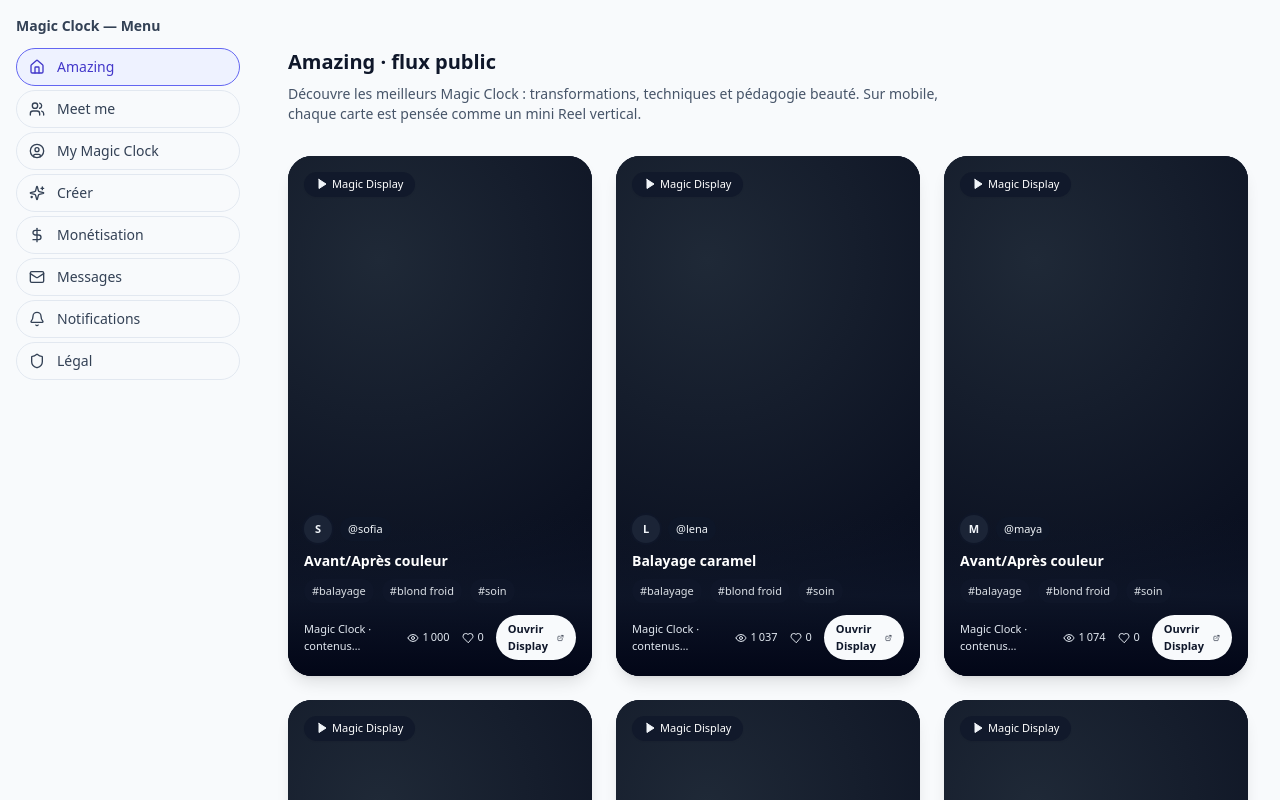
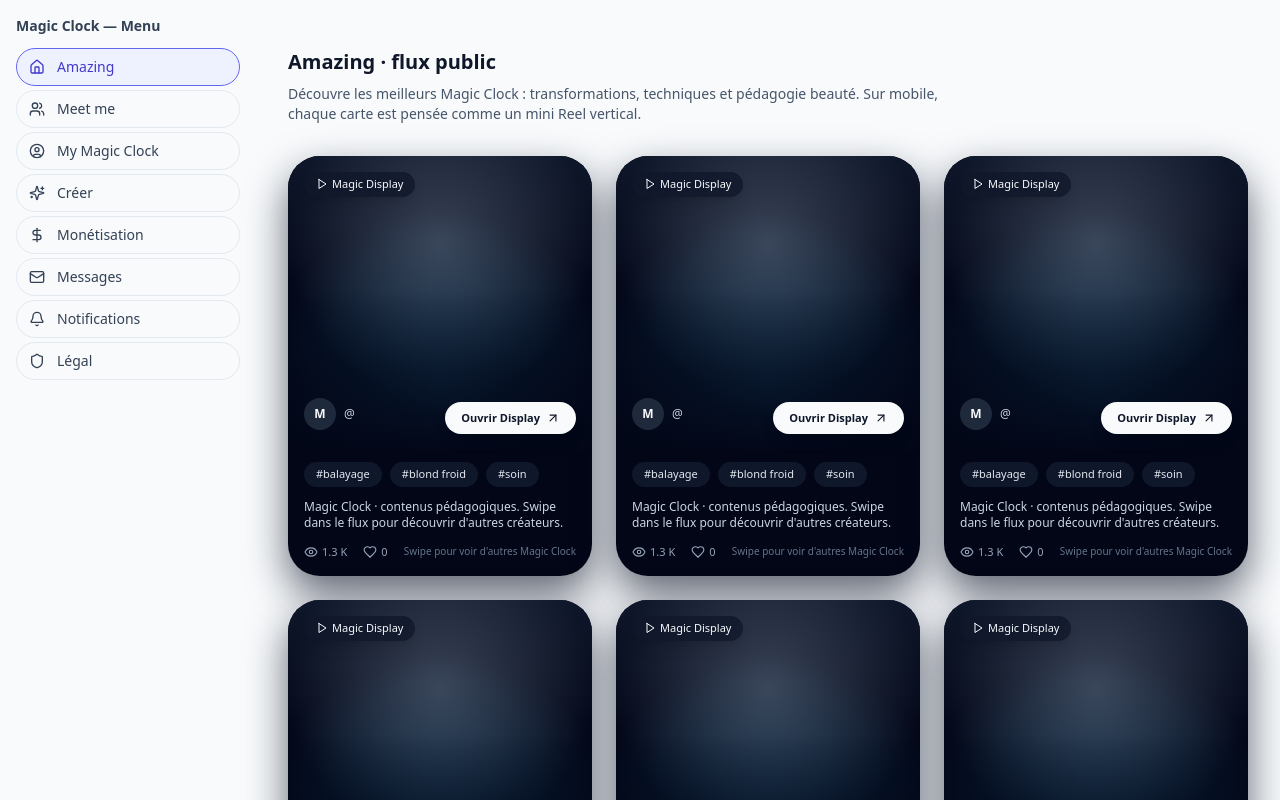
Before and after one commit to welcome-magic-clock/magic-clock-web-mvp, a Next.js app: page / in a window 1280 px wide. Shown: the top 800 px of the page. Built offline with nearby package versions, Linux system fonts and the light colour scheme.

Commit message:
Update MediaCard.tsx

```diff
--- a/components/MediaCard.tsx
+++ b/components/MediaCard.tsx
@@ -1,130 +1,145 @@
 "use client";
 
 import Link from "next/link";
-import Image from "next/image";
-import { Play, ExternalLink, Heart, Eye } from "lucide-react";
+import { Play, ArrowUpRight, Eye, Heart } from "lucide-react";
 
-export type MediaCardProps = {
-  content: any; // MVP : on accepte tout, on lit seulement les champs utiles
+type MediaCardProps = {
+  item: {
+    id: number | string;
+    title: string;
+    user: string;
+    avatarInitials?: string;
+    tags?: string[];
+    views?: number;
+    likes?: number;
+    type?: "VIDEO" | "PHOTO";
+    access?: "FREE" | "PPV" | "SUB";
+    language?: string;
+    description?: string;
+  };
 };
 
-export default function MediaCard({ content }: MediaCardProps) {
-  const id = content?.id ?? 0;
-  const title = content?.title ?? "Avant/Après couleur";
-  const user = content?.user ?? "sofia";
-  const avatarUrl = content?.avatarUrl as string | undefined;
-  const thumbnailUrl = content?.thumbnailUrl as string | undefined;
-  const tags: string[] = content?.tags ?? [
-    "#balayage",
-    "#blond froid",
-    "#soin",
-  ];
-  const views = content?.views ?? 1000;
-  const likes = content?.likes ?? 0;
+function formatCount(n?: number) {
+  if (!n || n <= 0) return "0";
+  if (n >= 1_000_000) return `${(n / 1_000_000).toFixed(1)} M`;
+  if (n >= 1_000) return `${(n / 1_000).toFixed(1)} K`;
+  return n.toString();
+}
+
+export default function MediaCard({ item }: MediaCardProps) {
+  const {
+    id,
+    title,
+    user,
+    avatarInitials = user?.[0]?.toUpperCase?.() ?? "M",
+    tags = ["balayage", "blond froid", "soin"],
+    views = 1330,
+    likes = 0,
+    description = "Magic Clock · contenus pédagogiques. Swipe dans le flux pour découvrir d'autres créateurs.",
+  } = item ?? {};
+
+  const hrefDisplay = `/display/${id}`;
 
   return (
-    <article className="w-full max-w-[480px] mx-auto">
-      <div className="relative w-full overflow-hidden rounded-3xl bg-slate-900 text-white shadow-lg">
-        {/* Zone média verticale */}
-        <div className="relative h-[520px] w-full bg-slate-900">
-          {thumbnailUrl ? (
-            <Image
-              src={thumbnailUrl}
-              alt={title}
-              fill
-              className="object-cover"
-              sizes="(max-width: 640px) 100vw, 480px"
-            />
-          ) : (
-            // Fallback visuel Magic Clock (dégradé)
-            <div className="absolute inset-0 bg-[radial-gradient(circle_at_30%_20%,#1f2937,#020617)]" />
-          )}
+    <article
+      className="
+        snap-start
+        rounded-[32px]
+        bg-slate-950
+        text-slate-50
+        shadow-[0_18px_40px_rgba(15,23,42,0.65)]
+        overflow-hidden
+        flex flex-col
+        min-h-[70vh]
+        sm:min-h-[420px]
+      "
+    >
+      {/* Zone média (plein écran vertical sur mobile) */}
+      <div className="relative flex-1 bg-gradient-to-b from-slate-900 via-slate-950 to-slate-950">
+        {/* Faux média : halo au centre pour rappeler la future vidéo / image */}
+        <div className="absolute inset-0">
+          <div className="h-full w-full bg-[radial-gradient(circle_at_50%_30%,rgba(148,163,184,0.35),transparent_60%),radial-gradient(circle_at_50%_80%,rgba(56,189,248,0.25),transparent_65%)]" />
+        </div>
 
         {/* Badge Magic Display */}
-          <div className="absolute left-4 top-3 sm:top-4 z-20">
-            <span className="inline-flex items-center gap-1 rounded-full bg-slate-900/80 px-3 py-1 text-[11px] font-medium shadow-sm">
-              <Play className="h-3 w-3 fill-slate-100 text-slate-100" />
-              <span>Magic Display</span>
+        <div className="pointer-events-none absolute left-4 top-4 z-10">
+          <span className="inline-flex items-center gap-1 rounded-full bg-slate-900/80 px-3 py-1 text-[11px] font-medium text-slate-50 shadow-lg">
+            <Play className="h-3 w-3" />
+            Magic Display
           </span>
         </div>
 
-          {/* Overlay gradient bas */}
-          <div className="pointer-events-none absolute inset-x-0 bottom-0 h-40 bg-gradient-to-t from-slate-950/95 via-slate-900/70 to-transparent" />
+        {/* Dégradé en bas pour lire le texte */}
+        <div className="pointer-events-none absolute inset-x-0 bottom-0 h-40 bg-gradient-to-t from-slate-950/95 via-slate-950/60 to-transparent" />
 
-          {/* Infos créateur + titre + CTA */}
-          <div className="absolute inset-x-0 bottom-0 z-20 px-4 pb-4 pt-16">
-            {/* Créateur */}
-            <div className="flex items-center gap-2 text-xs">
-              <div className="flex h-7 w-7 items-center justify-center rounded-full bg-slate-800/80 ring-2 ring-slate-900/80">
-                {avatarUrl ? (
-                  <Image
-                    src={avatarUrl}
-                    alt={user}
-                    width={28}
-                    height={28}
-                    className="h-7 w-7 rounded-full object-cover"
-                  />
-                ) : (
-                  <span className="text-[11px] font-semibold uppercase text-slate-100">
-                    {user?.[0] ?? "S"}
-                  </span>
-                )}
+        {/* Bandeau bas : avatar + auteur + bouton Display */}
+        <div className="absolute inset-x-0 bottom-0 z-10 px-4 pb-4">
+          <div className="flex items-end justify-between gap-3">
+            {/* Avatar + @user + titre */}
+            <div className="flex flex-col gap-1">
+              <div className="flex items-center gap-2">
+                <div className="flex h-8 w-8 items-center justify-center rounded-full bg-slate-800 text-xs font-semibold">
+                  {avatarInitials}
                 </div>
-              <span className="rounded-full bg-slate-900/70 px-2 py-1 text-[11px] text-slate-100">
-                @{user}
-              </span>
+                <span className="text-xs text-slate-300">@{user}</span>
+              </div>
+              <h2 className="max-w-xs text-base font-semibold leading-snug text-slate-50">
+                {title}
+              </h2>
             </div>
 
-            {/* Titre */}
-            <div className="mt-2 space-y-1.5">
-              <p className="text-sm font-semibold leading-snug text-white line-clamp-2">
-                {title}
-              </p>
+            {/* Bouton Ouvrir Display */}
+            <Link
+              href={hrefDisplay}
+              className="
+                inline-flex items-center gap-1.5 rounded-full
+                bg-slate-50 px-4 py-2 text-[11px] font-semibold
+                text-slate-900 shadow-lg
+                hover:bg-slate-100 active:bg-slate-200
+                transition-colors
+              "
+            >
+              Ouvrir Display
+              <ArrowUpRight className="h-3.5 w-3.5" />
+            </Link>
+          </div>
+        </div>
       </div>
 
-            {/* Hashtags */}
-            <div className="mt-2 flex flex-wrap gap-2 text-[11px] text-slate-100/90">
+      {/* Zone texte / stats (sous la zone média) */}
+      <div className="space-y-3 px-4 pb-4 pt-3">
+        {/* Tags */}
+        <div className="flex flex-wrap gap-2">
           {tags.map((tag) => (
             <span
               key={tag}
-                  className="rounded-full bg-slate-900/80 px-2 py-1"
+              className="rounded-full bg-slate-900 px-3 py-1 text-[11px] text-slate-200"
             >
-                  {tag}
+              #{tag}
             </span>
           ))}
         </div>
 
-            {/* Description + CTA + stats */}
-            <div className="mt-3 flex flex-col gap-2 sm:flex-row sm:items-center sm:justify-between">
-              <p className="max-w-[60%] text-[11px] text-slate-200 line-clamp-2">
-                Magic Clock · contenus pédagogiques. Swipe dans le flux pour
-                découvrir d&apos;autres créateurs.
+        {/* Description courte */}
+        <p className="text-[12px] leading-snug text-slate-300">
+          {description}
         </p>
 
-              <div className="flex items-center justify-between gap-3 sm:justify-end">
         {/* Stats vues / likes */}
-                <div className="flex items-center gap-3 text-[11px] text-slate-200">
+        <div className="flex items-center justify-between text-[11px] text-slate-400">
+          <div className="flex items-center gap-4">
             <span className="inline-flex items-center gap-1">
-                    <Eye className="h-3 w-3" />
-                    {views.toLocaleString("fr-CH")}
+              <Eye className="h-3.5 w-3.5" />
+              {formatCount(views)}
             </span>
             <span className="inline-flex items-center gap-1">
-                    <Heart className="h-3 w-3" />
-                    {likes.toLocaleString("fr-CH")}
+              <Heart className="h-3.5 w-3.5" />
+              {formatCount(likes)}
             </span>
           </div>
-
-                {/* CTA Ouvrir Display */}
-                <Link
-                  href={`/display/${id}`}
-                  className="inline-flex items-center gap-1 rounded-full bg-slate-50 px-3 py-1.5 text-[11px] font-semibold text-slate-900 shadow-sm hover:bg-white hover:shadow-md transition"
-                >
-                  <span>Ouvrir Display</span>
-                  <ExternalLink className="h-3 w-3" />
-                </Link>
-              </div>
-            </div>
-          </div>
+          <span className="text-[10px] text-slate-500">
+            Swipe pour voir d&apos;autres Magic Clock
+          </span>
         </div>
       </div>
     </article>
```
Lines whose indentation alone changed are shown as unchanged.
